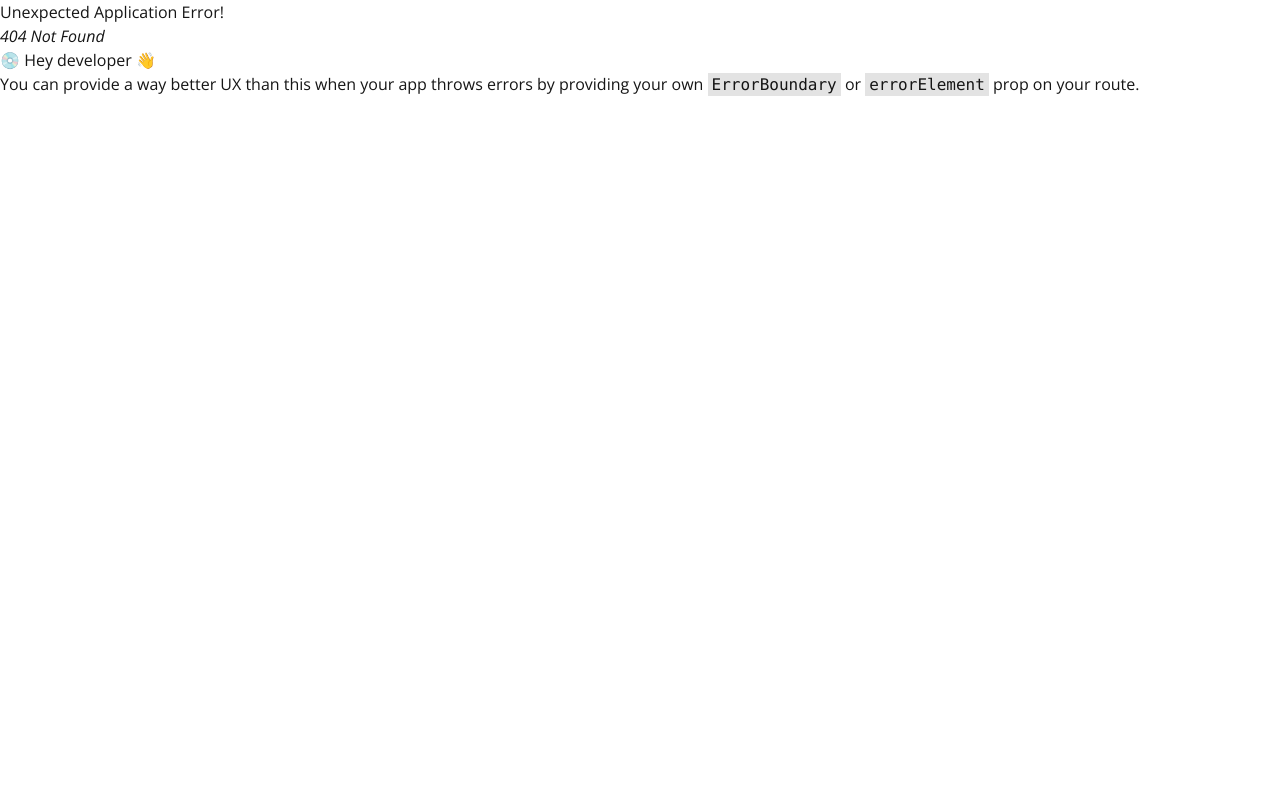
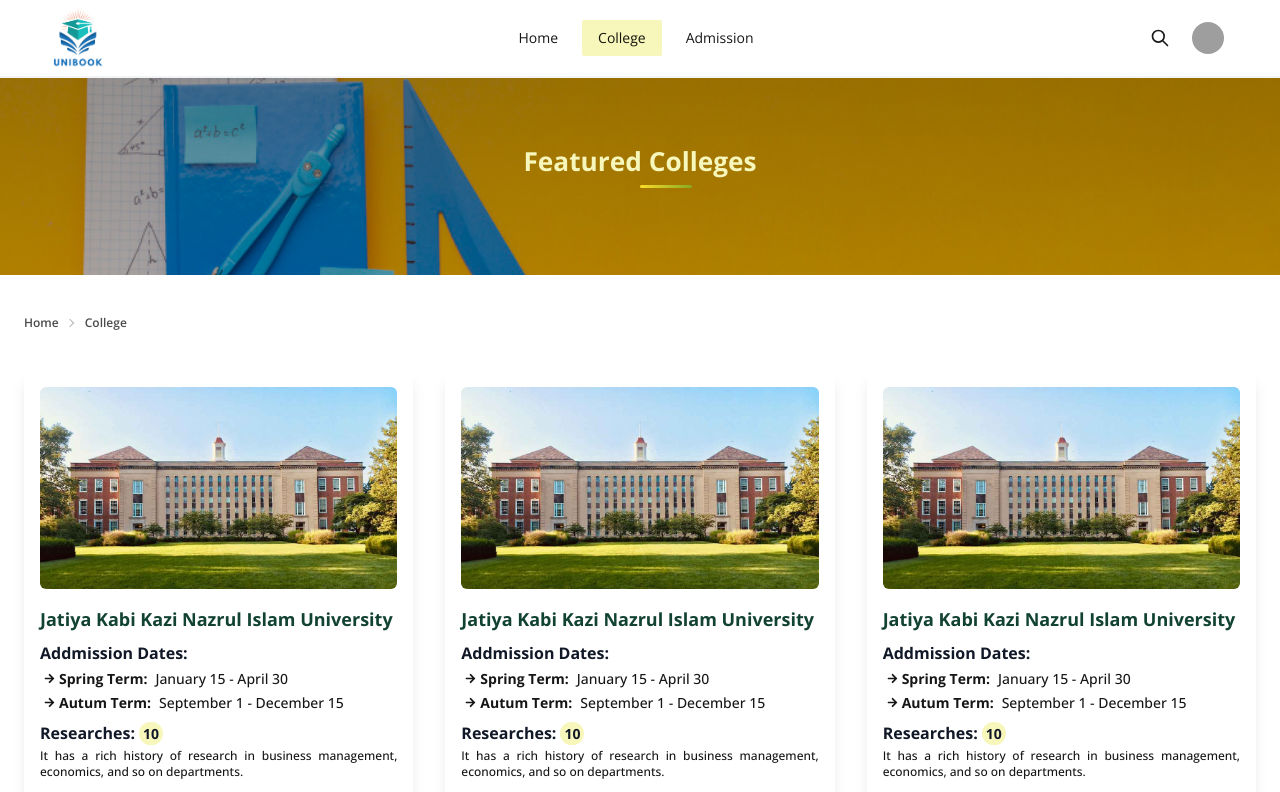
Before and after one commit to sam-suzzaman/UniBook-Frontend, a React (Vite) app: page /college in a window 1280 px wide. Before the commit this address had no page. Shown: the top 792 px of the page. Built offline with nearby package versions, Linux system fonts and the light colour scheme; grey boxes are pictures that could not be loaded.

Commit message:
add college page

```diff
--- a/src/components/shared/CollegeCard.jsx
+++ b/src/components/shared/CollegeCard.jsx
@@ -7,7 +7,7 @@ import { IoStarOutline } from "react-icons/io5";
 
 const CollegeCard = () => {
     return (
-        <div className="college-card shadow-md p-4 flex flex-col justify-between h-full group">
+        <div className="college-card shadow-lg p-4 flex flex-col justify-between h-full group">
             <div className="thumb w-full relative transition-all duration-300">
                 <img
                     src={thumb}
--- a/src/components/shared/SectionTitle.jsx
+++ b/src/components/shared/SectionTitle.jsx
@@ -1,12 +1,20 @@
 import React from "react";
 import styled from "styled-components";
 
-const SectionTitle = ({title}) => {
-    return (
-        <Wrapper>
-            <h2 className="sec-title">{title}</h2>
-        </Wrapper>
-    );
+const SectionTitle = ({ title, clr }) => {
+    if (clr) {
+        return (
+            <Wrapper>
+                <h2 className="sec-title alt-txt-clr">{title}</h2>
+            </Wrapper>
+        );
+    } else {
+        return (
+            <Wrapper>
+                <h2 className="sec-title">{title}</h2>
+            </Wrapper>
+        );
+    }
 };
 
 const Wrapper = styled.div`
@@ -41,5 +49,15 @@ const Wrapper = styled.div`
             var(--secondary-clr)
         );
     }
+    .sec-title.alt-txt-clr {
+        background: linear-gradient(
+            90deg,
+            var(--neutral-clr),
+            var(--neutral-clr)
+        );
+        -webkit-background-clip: text;
+        background-clip: text;
+        -webkit-text-fill-color: transparent;
+    }
 `;
 export default SectionTitle;
--- /dev/null
+++ b/src/pages/AdmissionPage.jsx
@@ -0,0 +1,7 @@
+import React from "react";
+
+const AdmissionPage = () => {
+    return <div>Addmission page</div>;
+};
+
+export default AdmissionPage;
--- /dev/null
+++ b/src/pages/CollegePage.jsx
@@ -0,0 +1,75 @@
+import React from "react";
+import styled from "styled-components";
+import { CollegeCard, SectionTitle } from "../components";
+import { useLocation, Link } from "react-router-dom";
+
+const CollegePage = () => {
+    const location = useLocation();
+    const pathnames = location.pathname.split("/").filter((x) => x);
+
+    return (
+        <Wrapper>
+            {/* row: feature-banner */}
+            <div className="flex justify-center feature-hero">
+                <div className="w-full max-w-[1200px] max-w-[1199px]:px-6 py-16">
+                    <SectionTitle title="Featured Colleges" clr="white" />
+                </div>
+            </div>
+
+            {/* row: breadcrumbs */}
+            <div className="w-full max-w-[1400px] mx-auto max-[1399px]:px-6 mt-8">
+                <div className=" breadcrumbs font-semibold capitalize text-[#4b4b4b]  text-xs">
+                    <ul>
+                        <li>
+                            <Link to="/">Home</Link>
+                        </li>
+                        {pathnames.map((name, index) => {
+                            const routeTo = `/${pathnames
+                                .slice(0, index + 1)
+                                .join("/")}`;
+                            const isLast = index === pathnames.length - 1;
+                            return (
+                                <li key={index}>
+                                    {isLast ? (
+                                        <span>{name}</span>
+                                    ) : (
+                                        <Link to={routeTo}>{name}</Link>
+                                    )}
+                                </li>
+                            );
+                        })}
+                    </ul>
+                </div>
+            </div>
+
+            {/* Section: Campus Spotlight */}
+            <div className="w-full max-w-[1400px] mx-auto max-[1399px]:px-6 pb-16 pt-8">
+                <div className="grid grid-cols-1 min-[800px]:grid-cols-2  min-[1200px]:grid-cols-3 gap-8 justify-between">
+                    <CollegeCard />
+                    <CollegeCard />
+                    <CollegeCard />
+                    <CollegeCard />
+                    <CollegeCard />
+                    <CollegeCard />
+                </div>
+            </div>
+        </Wrapper>
+    );
+};
+
+const Wrapper = styled.section`
+    .feature-hero {
+        background-image: linear-gradient(
+                to bottom,
+                rgba(0, 0, 0, 0.4),
+                rgba(0, 0, 0, 0.3)
+            ),
+            url("/src/assets/featureBG.jpg");
+
+        background-size: cover;
+        background-position: center;
+        background-repeat: no-repeat;
+    }
+`;
+
+export default CollegePage;
--- a/src/pages/index.js
+++ b/src/pages/index.js
@@ -3,3 +3,5 @@ export { default as HomePage } from "./HomePage.jsx";
 export { default as AboutPage } from "./AboutPage.jsx";
 export { default as AuthenticationPage } from "./AuthenticationPage.jsx";
 export { default as SingleCollegePage } from "./SingleCollegePage.jsx";
+export { default as CollegePage } from "./CollegePage.jsx";
+export { default as AdmissionPage } from "./AdmissionPage.jsx";
```
Also changed, not shown: src/Router/Routes.jsx (+10 -0 lines), src/assets/featureBG.jpg (added).
